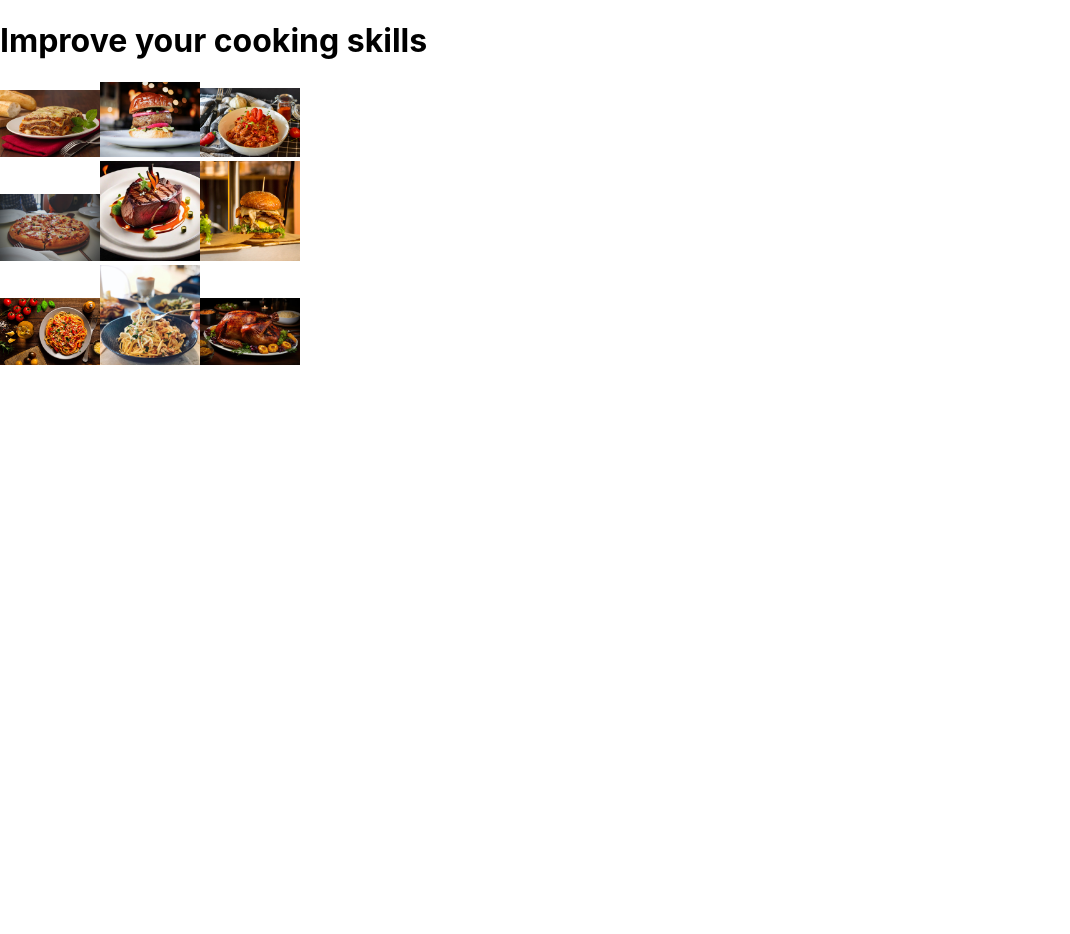
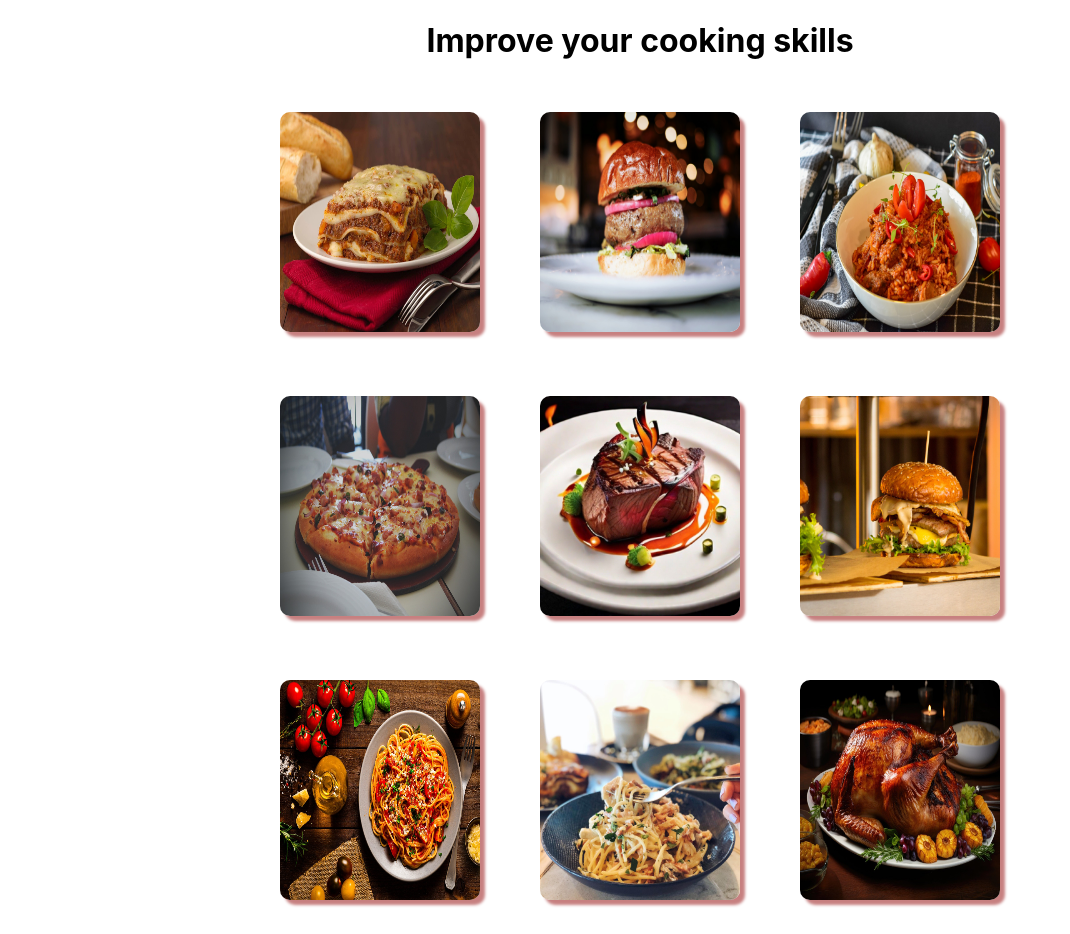
Before and after one commit to MellowMokoen/recipe-book, a React (Create React App) app: page / in a window 1280 px wide. Shown: the whole page, without its empty margins (0-1070 px from the left). Before the commit the page ends 800 px from the top, so only its background shows below. Built offline with nearby package versions, Linux system fonts and the light colour scheme.

Commit message:
Styled the images

```diff
--- a/src/App.js
+++ b/src/App.js
@@ -3,7 +3,7 @@ import RecipeListPage from './RecipeListPage';
 
 function App() {
   return (
-    <div>
+    <div className='App'>
       <RecipeListPage />
 
     </div>
--- a/src/RecipeListPage.css
+++ b/src/RecipeListPage.css
@@ -1,4 +1,9 @@
 img {
-    width: 100px;
+    width: 200px;
+    margin: 30px;
+    height: 220px;
+    max-width: 400px;
+    border-radius: 10px 10px;
+    box-shadow: 5px 5px 3px rgb(199, 128, 128);
 
 }
--- a/src/RecipeListPage.js
+++ b/src/RecipeListPage.js
@@ -15,17 +15,17 @@ export default function() {
         <div>
             <h1>Improve your cooking skills</h1>
          <div className = "row">
-            <div className="col-md-4">
+            <div className="col-md-4 beef-row">
             <img src= {lasagne} alt="lasagne"/>
             <img src= {beef} alt="beef burger"/>
             <img src= {rice}  alt="rice tomatoes"/>
             </div>
-            <div className="col-md-4">
+            <div className="col-md-4 pizza-row">
             <img src= {pizza} alt="pizza"/>
             <img src= {stake} alt="beef stake"/>
             <img src= {cheese} alt="cheese burger"/>
             </div>
-            <div className="col-md-4">
+            <div className="col-md-4 chicken-row">
             <img src= {noodles} alt="noodles"/>
             <img src= {pasta} alt="chicken pasta"/>
             <img src= {chicken} alt="full roasted chicken"/>
```
